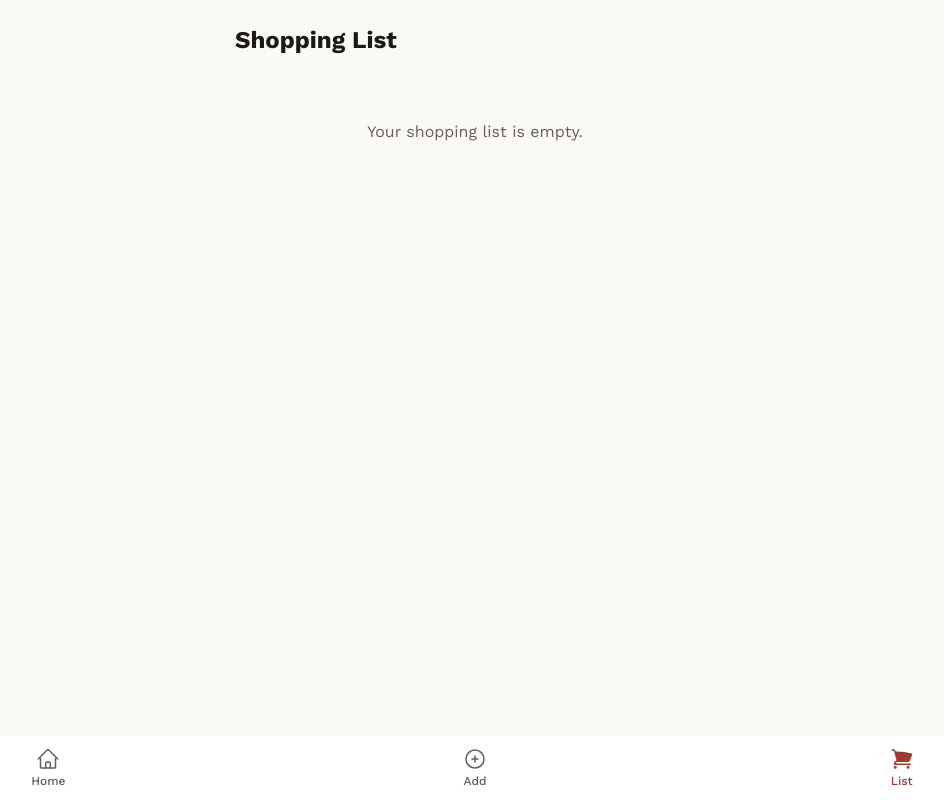
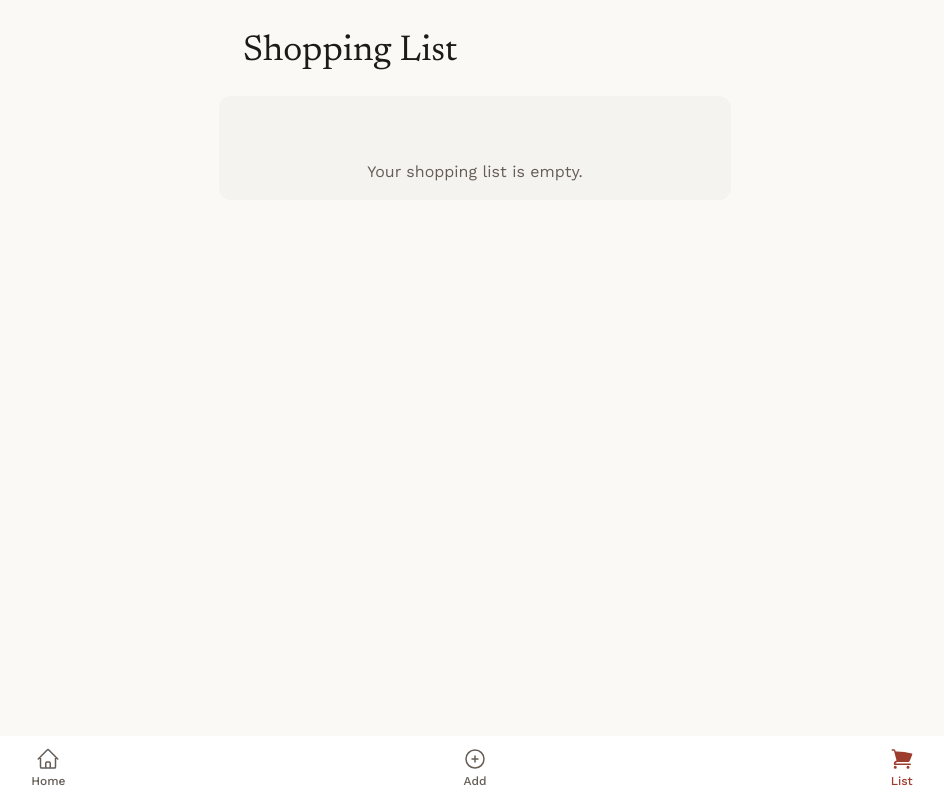
Before and after one commit to mdeforest/mise, a Next.js app: page /shopping-list in a window 1280 px wide. Shown: the whole page, without its empty margins (165-1109 px from the left). Built offline with nearby package versions, Linux system fonts and the light colour scheme.

Commit message:
feat(design): restyle shopping list page — Newsreader header, surface-low container

```diff
--- a/src/app/(app)/shopping-list/page.tsx
+++ b/src/app/(app)/shopping-list/page.tsx
@@ -2,9 +2,11 @@ import { ShoppingListView } from '@/components/shopping-list-view'
 
 export default function ShoppingListPage() {
   return (
-    <main className="mx-auto max-w-lg px-4 pt-6">
-      <h1 className="mb-4 text-2xl font-bold text-stone-900">Shopping List</h1>
-      <ShoppingListView />
+    <main className="mx-auto max-w-lg pt-8 pb-6">
+      <h1 className="mb-6 pl-6 font-display text-4xl text-on-surface">Shopping List</h1>
+      <div className="rounded-xl bg-surface-low px-4 py-4">
+        <ShoppingListView />
+      </div>
     </main>
   )
 }
```
